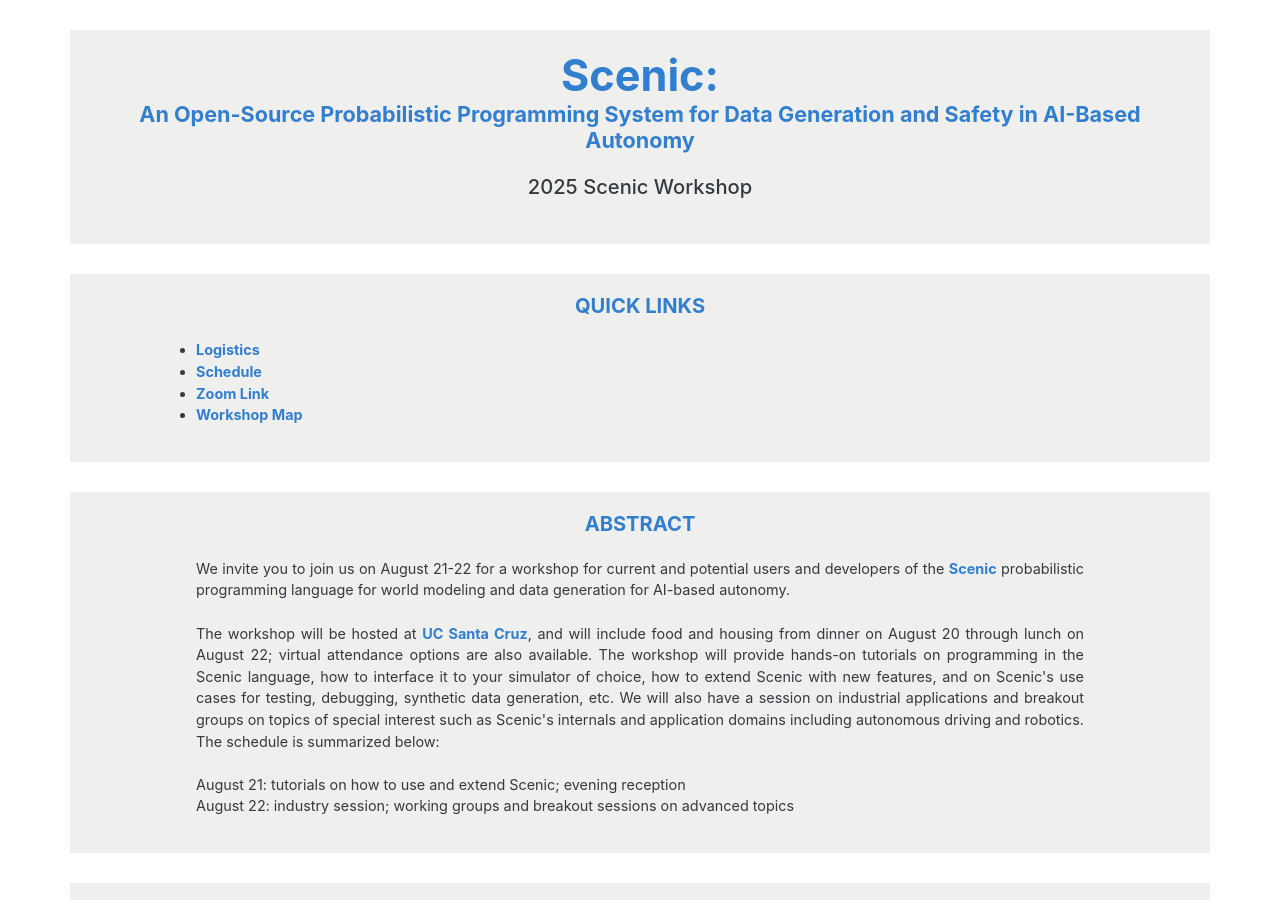
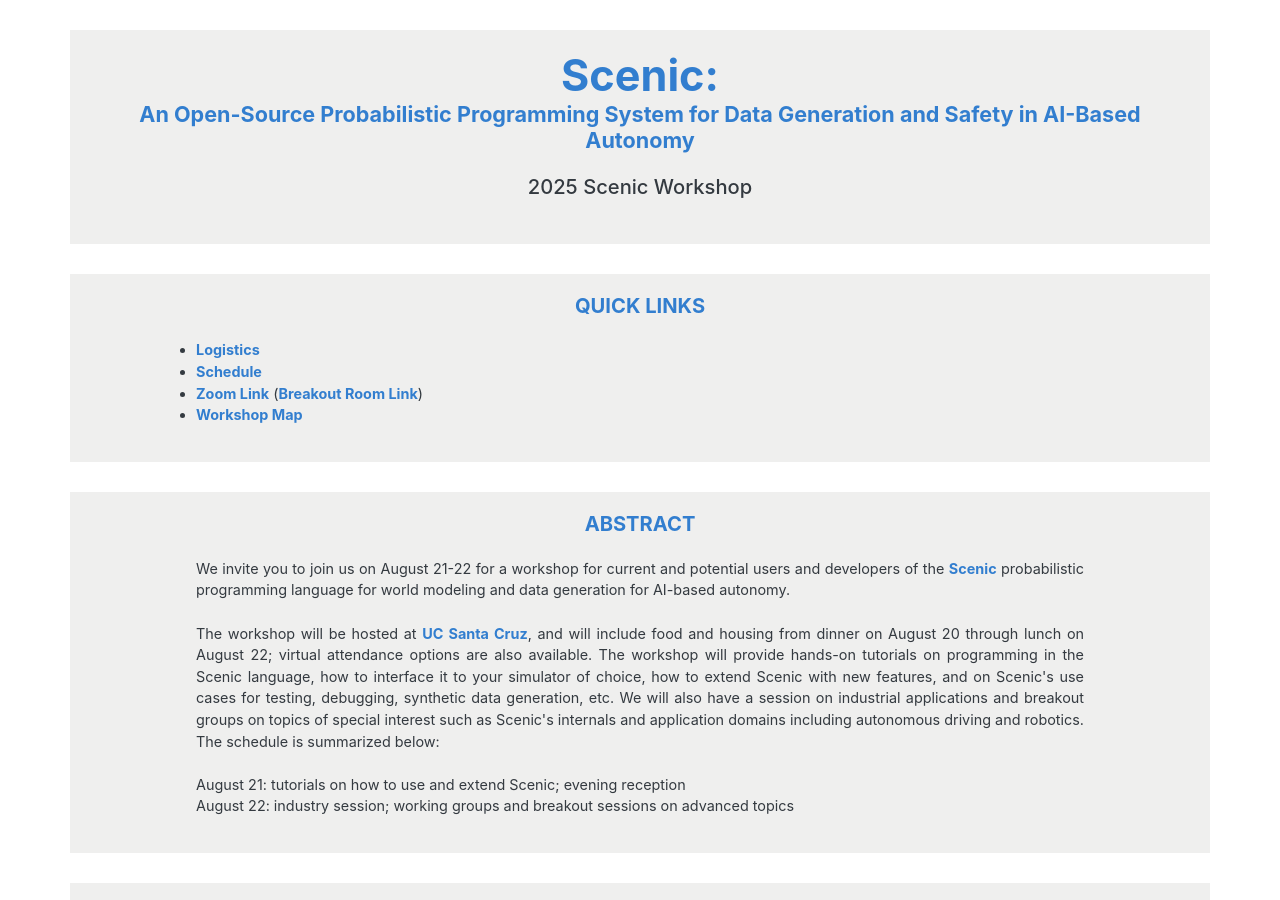
Before and after one commit to BerkeleyLearnVerify/Scenic_Website, a Jekyll site: the page workshop25/index.html, which Jekyll copies as it is, in a window 1280 px wide and 900 px high. Built offline with Jekyll 4.4.1, drawn with Linux system fonts in a browser that asks for light colours; some of the changed text lies outside the part shown.

Commit message:
add breakout room Zoom link

```diff
--- a/workshop25/index.html
+++ b/workshop25/index.html
@@ -73,7 +73,7 @@
     <ul class="text-sm text-dark centered-aligned">
       <li> <a href="#logistics">Logistics</a></li>
       <li> <a href="#schedule">Schedule</a></li>
-      <li> <a href="https://ucsc.zoom.us/j/92903411803?pwd=D4KgXc5kVRdFIF4cRKILap0l0aulRf.1">Zoom Link</a></li>
+      <li> <a href="https://ucsc.zoom.us/j/92903411803?pwd=D4KgXc5kVRdFIF4cRKILap0l0aulRf.1">Zoom Link</a> (<a href="https://ucsc.zoom.us/j/96892691704?pwd=0uAcR0xxlHJuWWLWaBQPItibZnMmap.1">Breakout Room Link</a>)</li>
       <li> <a href="https://scenic-lang.org/workshop25/ScenicWorkshop2025Map.pdf">Workshop Map</a></li>
     </ul>
   </div>
@@ -221,7 +221,7 @@
       <b>Virtual Attendance:</b>
     </p>
     <ul class="text-sm text-dark centered-aligned">
-      <li>On Zoom at <a href="https://ucsc.zoom.us/j/92903411803?pwd=D4KgXc5kVRdFIF4cRKILap0l0aulRf.1">this link</a>
+      <li>On Zoom at <a href="https://ucsc.zoom.us/j/92903411803?pwd=D4KgXc5kVRdFIF4cRKILap0l0aulRf.1">this link</a>. (Breakout room (<a href="https://ucsc.zoom.us/j/96892691704?pwd=0uAcR0xxlHJuWWLWaBQPItibZnMmap.1">here</a>))
       </li>
       <li>Hands-on sessions will have a member of the Scenic team in the Zoom room to answer questions</li>
       <li>Other sessions will be recorded for those in different time zones</li>
```
